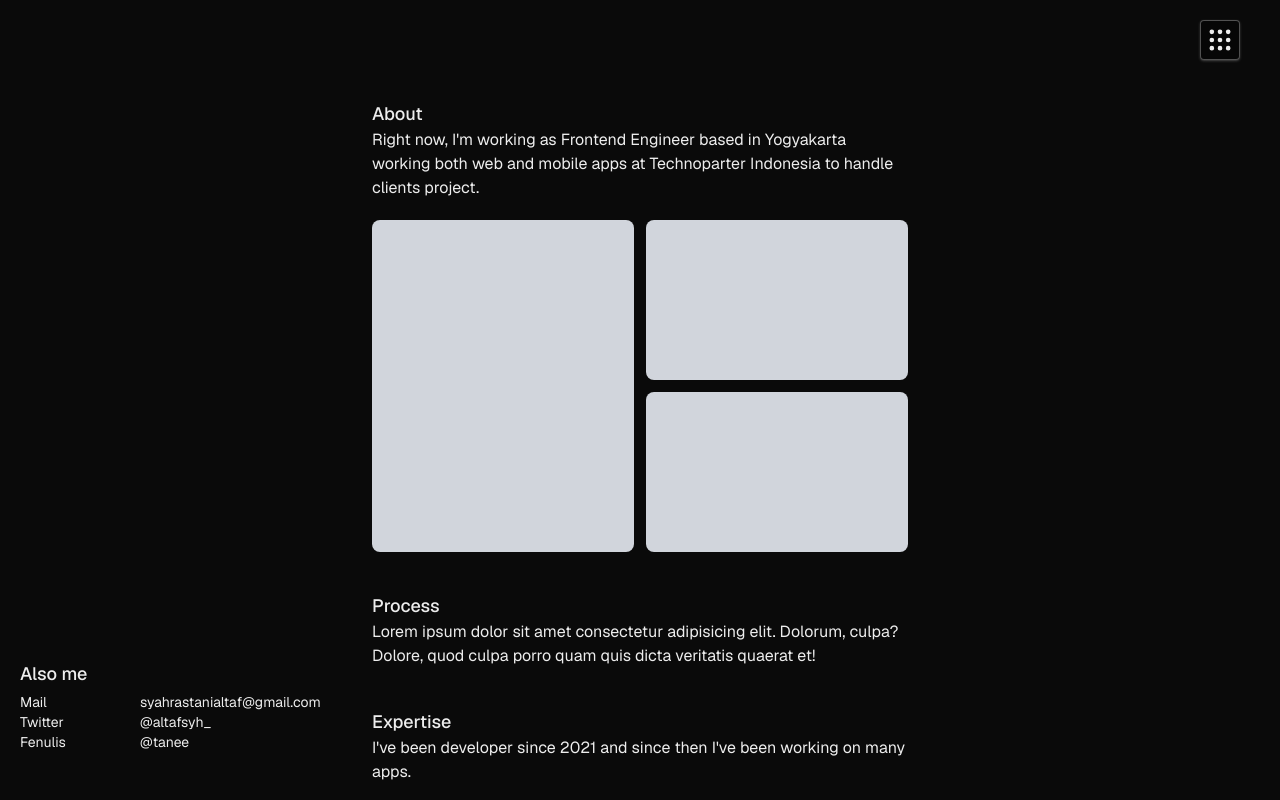
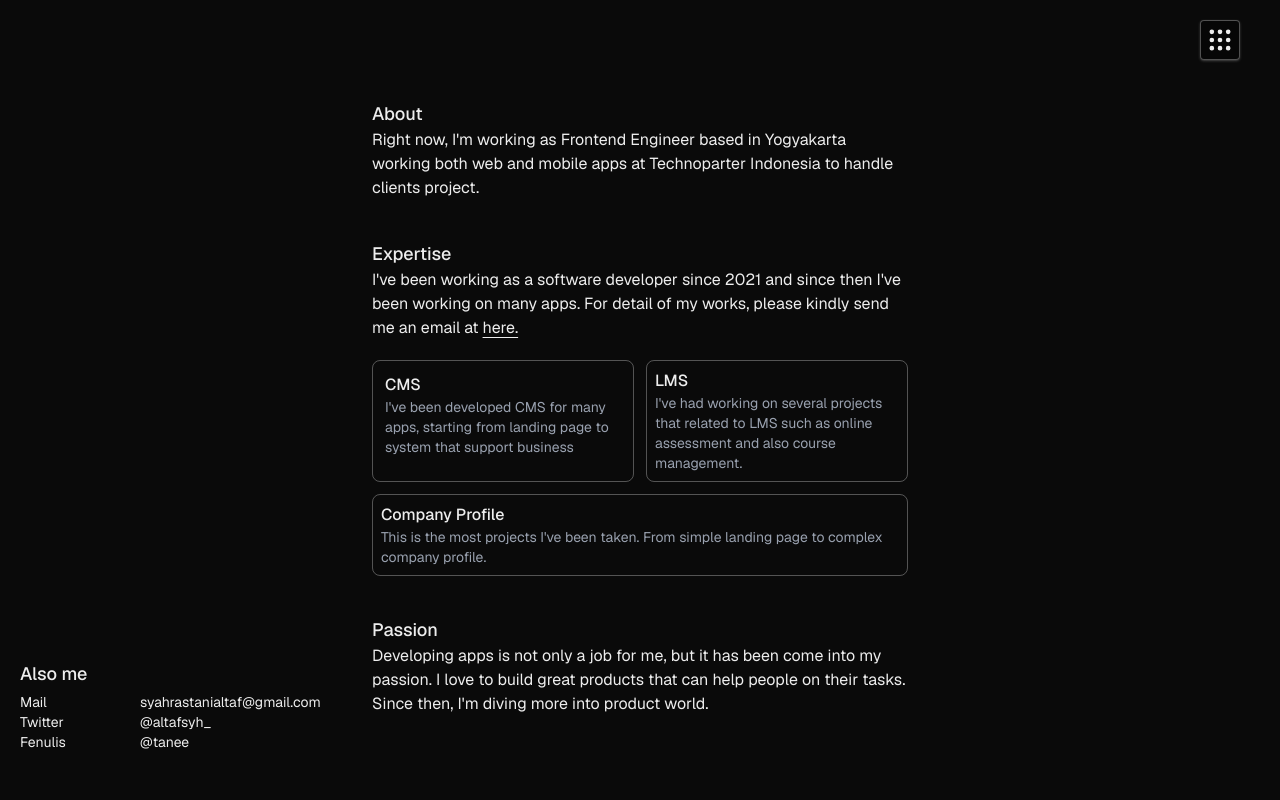
Before and after one commit to altafsyah/altafsy, a Next.js app: page /about in a window 1280 px wide. Shown: the top 800 px of the page. Built offline with nearby package versions, Linux system fonts and the light colour scheme.

Commit message:
feat: added not found custom and remove dummy text

```diff
--- a/app/about/page.tsx
+++ b/app/about/page.tsx
@@ -1,3 +1,5 @@
+import Link from "next/link";
+
 export default function About() {
   return (
     <>
@@ -8,24 +10,16 @@ export default function About() {
           working both web and mobile apps at Technoparter Indonesia to handle
           clients project.
         </p>
-        <div className="grid grid-cols-2 md:grid-cols-2 gap-3 mt-5">
-          <div className="row-span-2 bg-gray-300 rounded-lg min-h-32 md:min-h-40"></div>
-          <div className="bg-gray-300 w-full h-32 md:h-40 rounded-lg"></div>
-          <div className="bg-gray-300 w-full h-32 md:h-40 rounded-lg"></div>
-        </div>
-      </section>
-      <section className="mt-10">
-        <h2 className="font-medium text-lg">Process</h2>
-        <p>
-          Lorem ipsum dolor sit amet consectetur adipisicing elit. Dolorum,
-          culpa? Dolore, quod culpa porro quam quis dicta veritatis quaerat et!
-        </p>
       </section>
       <section className="mt-10">
         <h2 className="font-medium text-lg">Expertise</h2>
         <p>
-          I've been developer since 2021 and since then I've been working on
-          many apps.
+          I've been working as a software developer since 2021 and since then
+          I've been working on many apps. For detail of my works, please kindly
+          send me an email at{" "}
+          <Link href="mailto:syahrastanialtaf@gmail.com" className="underline underline-offset-4">
+            here.
+          </Link>
         </p>
         <div className="grid grid-cols-1 md:grid-cols-2 gap-3 mt-5">
           <div className="border border-white/30 rounded-lg p-3">
@@ -59,14 +53,14 @@ export default function About() {
           tasks. Since then, I'm diving more into product world.
         </p>
       </section>
-      <section className="mt-10">
+      {/* <section className="mt-10">
         <h2 className="font-medium text-lg">Additional</h2>
         <p>
           Lorem ipsum dolor sit amet consectetur adipisicing elit. Mollitia
           dicta amet voluptatum ea nesciunt, natus adipisci excepturi autem
           consequuntur quaerat nulla exercitationem, velit aspernatur similique?
         </p>
-      </section>
+      </section> */}
     </>
   );
 }
--- /dev/null
+++ b/app/not-found.tsx
@@ -0,0 +1,11 @@
+import Link from "next/link";
+
+export default function NotFound() {
+  return (
+    <section className="w-full h-[80vh] flex flex-col items-center justify-center text-white">
+      <h1 className="text-2xl font-semibold">Oops..</h1>
+      <p className="mt-2 mb-5">It seems the pages are unavailable right now.</p>
+      <Link href="/" className="underline">Back to Home</Link>
+    </section>
+  );
+}
--- a/app/page.tsx
+++ b/app/page.tsx
@@ -148,7 +148,7 @@ export default function Home() {
           </Link>{" "}
           and this website as well.
         </p>
-        <div className="mt-5">
+        {/* <div className="mt-5">
           <Link
             href="/"
             className={cn(
@@ -162,7 +162,7 @@ export default function Home() {
               didn&apos;t look convinced. To be honest, neither was I.
             </p>
           </Link>
-        </div>
+        </div> */}
       </section>
     </>
   );
--- a/app/writings/page.tsx
+++ /dev/null
@@ -1,9 +0,0 @@
-export default function Writings() {
-  return (
-    <>
-      <section>
-        <h2>Some of my writings are here, and there</h2>
-      </section>
-    </>
-  );
-}
--- a/components/navbar.tsx
+++ b/components/navbar.tsx
@@ -96,7 +96,7 @@ export const Navbar = () => {
                   className="hover:bg-white/30 rounded link"
                   onClick={() => setIsOpen(false)}
                 >
-                  <Link href="now" className="flex items-center">
+                  <Link href="writings" className="flex items-center">
                     <BananaIcon size={18} />
                     <span>Writings</span>
                   </Link>
@@ -110,7 +110,7 @@ export const Navbar = () => {
                   className="hover:bg-white/30 rounded link"
                   onClick={() => setIsOpen(false)}
                 >
-                  <Link href="/" className="flex items-center">
+                  <Link href="books" className="flex items-center">
                     <EarthIcon size={18} />
                     <span>Goods</span>
                   </Link>
@@ -119,7 +119,7 @@ export const Navbar = () => {
                   className="hover:bg-white/30 rounded link"
                   onClick={() => setIsOpen(false)}
                 >
-                  <Link href="/about" className="flex items-center">
+                  <Link href="uses" className="flex items-center">
                     <BananaIcon size={18} />
                     <span>Uses</span>
                   </Link>
```
